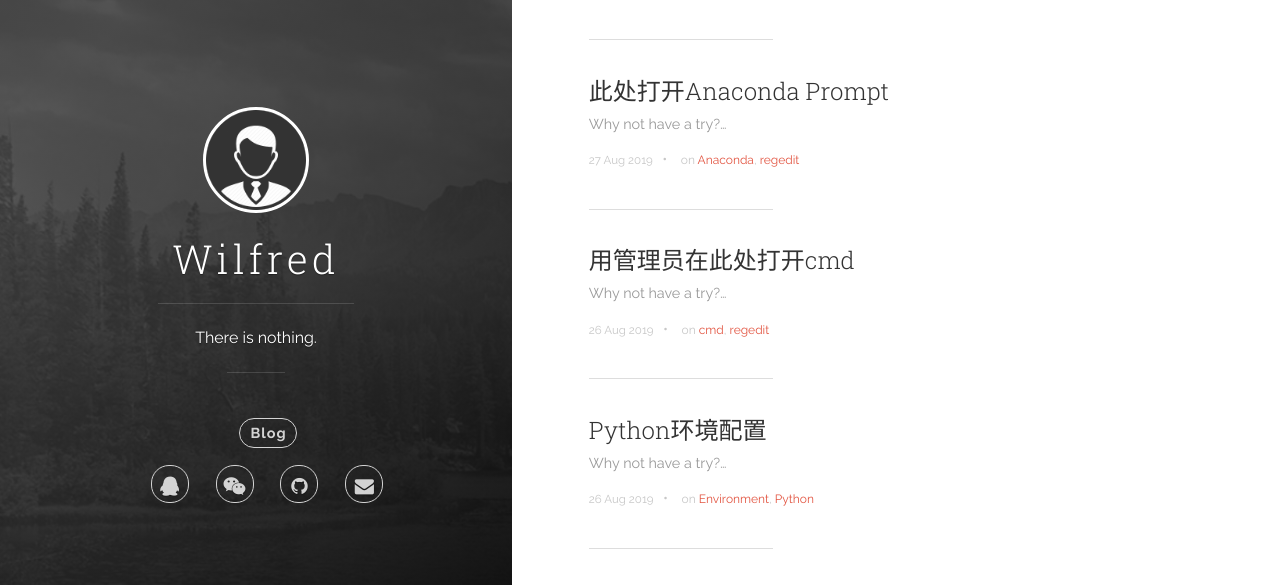
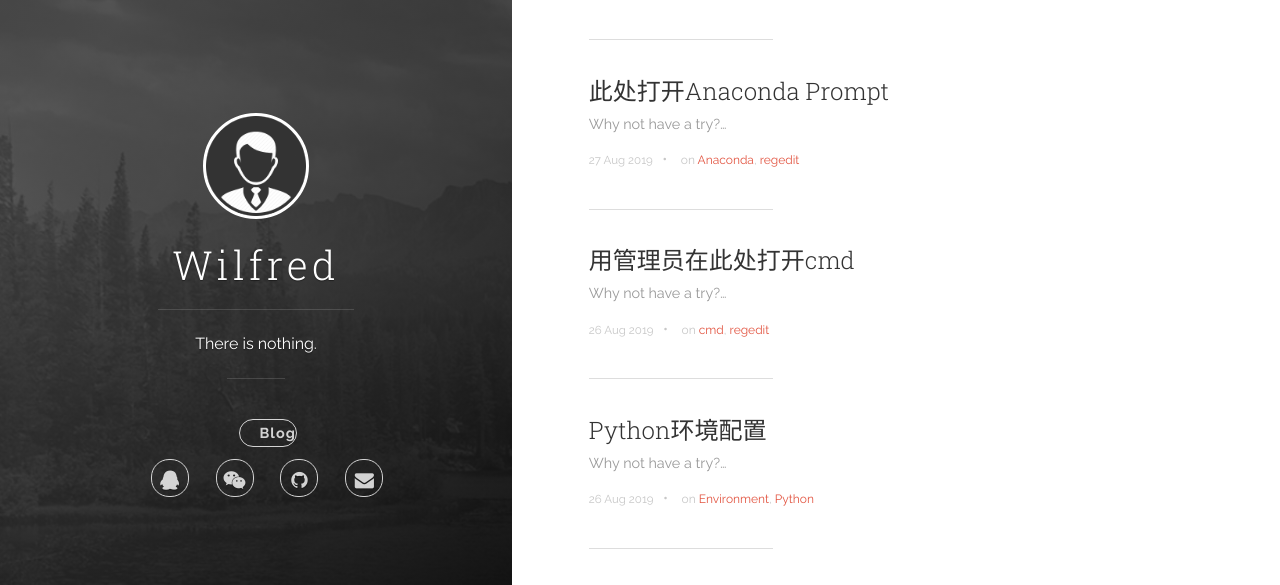
Before and after one commit to WilfredShen/WilfredShen.github.io, a Jekyll site: the page built from index.html, in a window 1280 px wide. Shown: the part 144-729 px from the top of the page. Built offline with Jekyll 4.4.1, drawn with Linux system fonts in a browser that asks for light colours; the list of posts is cut into pages by our own code.

Commit message:
Update main.scss

```diff
--- a/static/css/main.scss
+++ b/static/css/main.scss
@@ -363,9 +363,11 @@
   .cover-navigation .navigation__item {
     width: 16%; }
   .navigation__item.blogs-btn {
-    padding: 10px 20px;
-    margin: auto;
-  }
+    padding: 0;
+    margin: 10px auto; }
+    .navigation__item.blogs-btn a {
+      padding: 5px 20px;
+      margin: 0; }
 
 .navigation-icons {
   display: inline-block;
```
